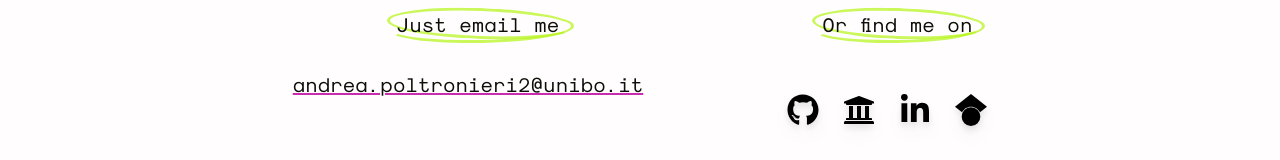
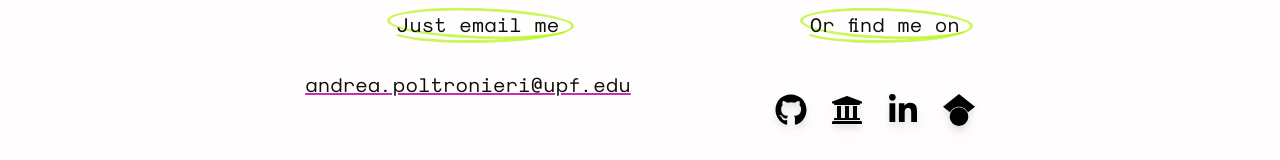
Before and after one commit to andreamust/my-website, a Next.js app: page /contact in a window 1280 px wide. Shown: the part 380-540 px from the top of the page. Built offline with nearby package versions, Linux system fonts and the light colour scheme; no server answers.

Commit message:
update contacts

```diff
--- a/components/page-components/contacts/contacts-layout.js
+++ b/components/page-components/contacts/contacts-layout.js
@@ -1,4 +1,4 @@
-import HomeIcons from '../home/home-icons';
+import HomeIcons from "../home/home-icons";
 
 function ContactsLayout() {
   return (
@@ -11,9 +11,9 @@
           <h2 className="circle-sketch-highlight flex font-modernMono text-xl self-center">
             Just email me
           </h2>
-          <a href="mailto:andrea.poltronieri2@unibo.it">
+          <a href="mailto:andrea.poltronieri@upf.edu">
             <p className="text-xl font-modernMono">
-              andrea.poltronieri2@unibo.it
+              andrea.poltronieri@upf.edu
             </p>
           </a>
         </div>
```
